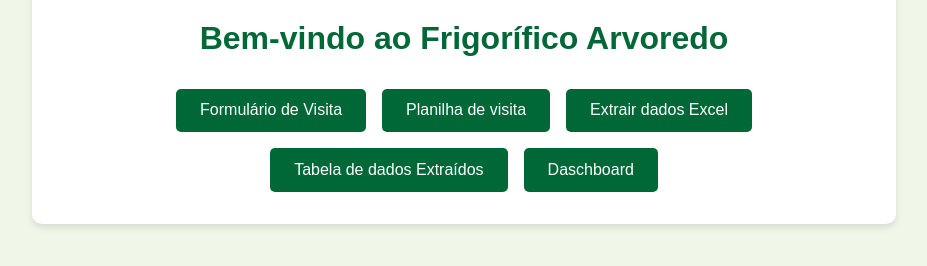
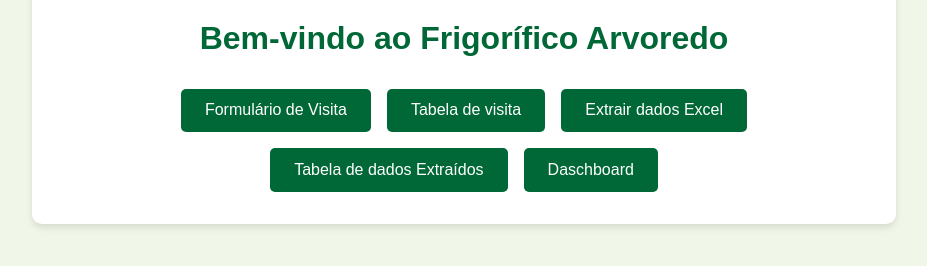
Before and after one commit to Mauthope/agendavisita, a plain HTML site: page index.html in a window 1280 px wide. Shown: the part 390-656 px from the top of the page, without its empty margins (176-1103 px from the left). Drawn offline with Linux system fonts and the light colour scheme.

Commit message:
Update index.html

```diff
--- a/index.html
+++ b/index.html
@@ -85,7 +85,7 @@
         <h1>Bem-vindo ao Frigorífico Arvoredo</h1>
         <div class="button-container">
             <a href="https://mauthope.github.io/Angelina/" target="_blank" rel="noopener noreferrer" class="button">Formulário de Visita</a>
-            <a href="https://www.facebook.com/frigorificoarvoredo" target="_blank" rel="noopener noreferrer" class="button">Planilha de visita</a>
+            <a href="https://www.facebook.com/frigorificoarvoredo" target="_blank" rel="noopener noreferrer" class="button">Tabela de visita</a>
             <a href="https://www.instagram.com/frigorificoarvoredo" target="_blank" rel="noopener noreferrer" class="button">Extrair dados Excel</a>
             <a href="https://www.linkedin.com/company/frigorificoarvoredo" target="_blank" rel="noopener noreferrer" class="button">Tabela de dados Extraídos </a>
             <a href="mailto:contato@frigorificoarvoredo.com.br" target="_blank" rel="noopener noreferrer" class="button">Daschboard</a>
```
